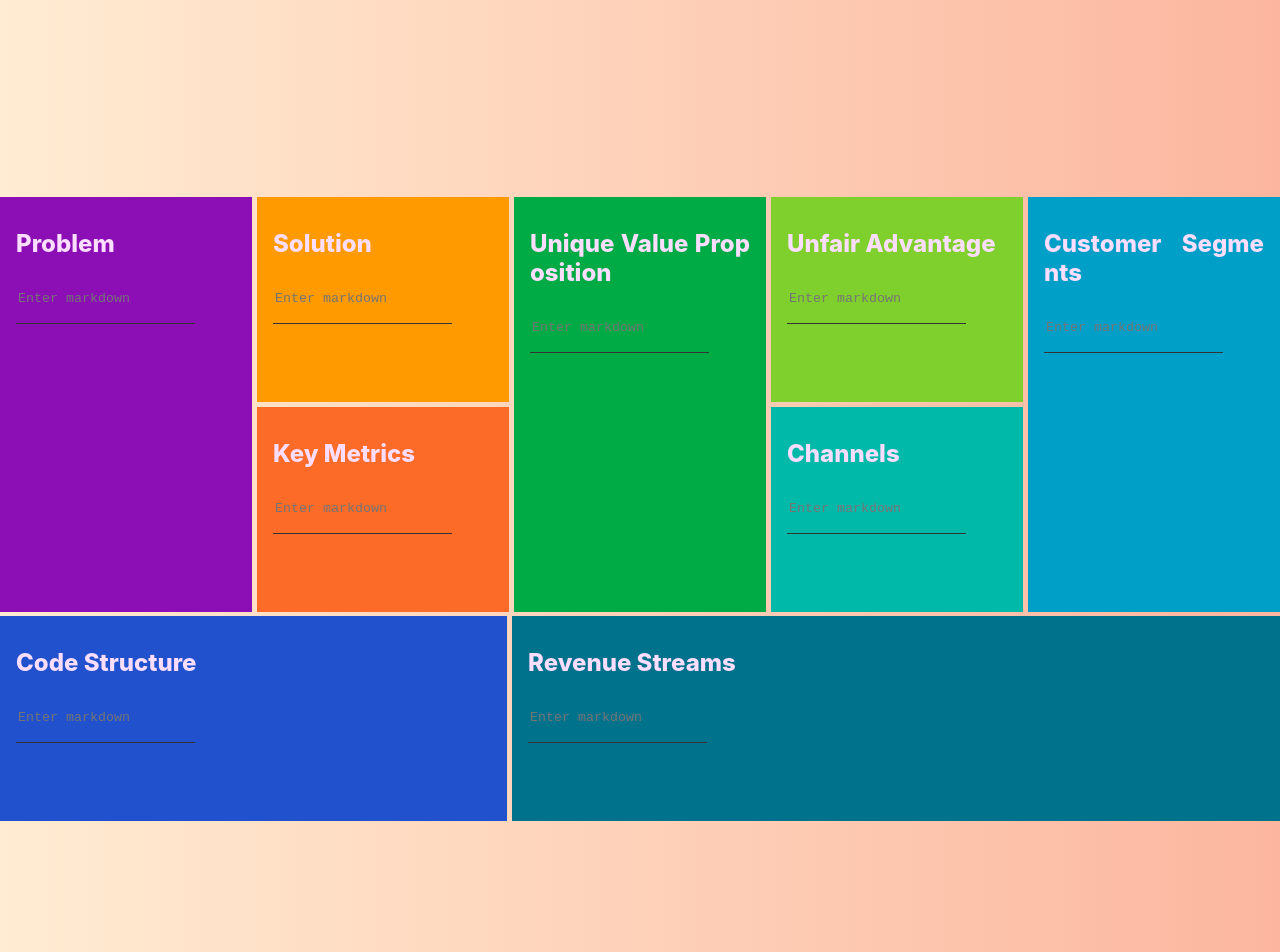
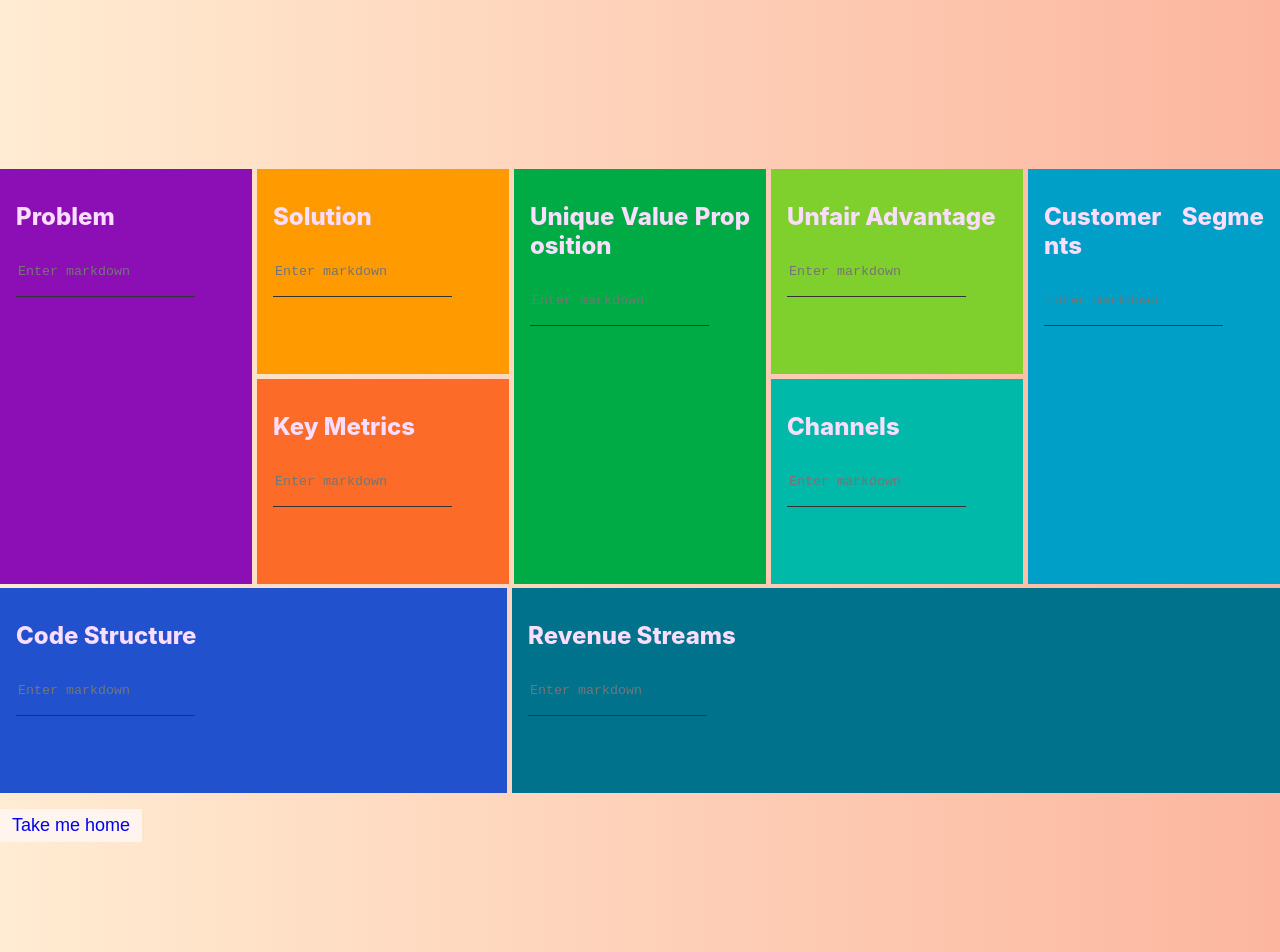
Before and after one commit to mayankagnihotri7/canvanizer, a React (Create React App) app: page /canvas in a window 1280 px wide. Shown: the top 952 px of the page. Built offline with nearby package versions, Linux system fonts and the light colour scheme.

Commit message:
UI improvement

```diff
--- a/src/LeanCanvas.jsx
+++ b/src/LeanCanvas.jsx
@@ -8,12 +8,13 @@ import Channels from "./Channels";
 import CustomerSegments from "./CustomerSegments";
 import CodeStructure from "./CodeStructure";
 import RevenueStreams from "./RevenueStreams";
+import { NavLink } from "react-router-dom";
 
 class LeanCanvas extends Component {
   render() {
     return (
       <>
-        <div style={{ padding: "12.29rem 0" }}>
+        <div style={{ padding: "10.59rem 0" }}>
           <div className="wrapper">
             <Problem />
             <Solutions />
@@ -23,10 +24,13 @@ class LeanCanvas extends Component {
             <Channels />
             <CustomerSegments />
           </div>
-          <div className="wrapper" style={{ marginTop: "4px" }}>
+          <div className="wrapper" style={{marginTop: "4px"}}>
             <CodeStructure />
             <RevenueStreams />
           </div>
+          <button className="take-me-home-btn">
+            <NavLink to="/">Take me home</NavLink>
+          </button>
         </div>
       </>
     );
```
